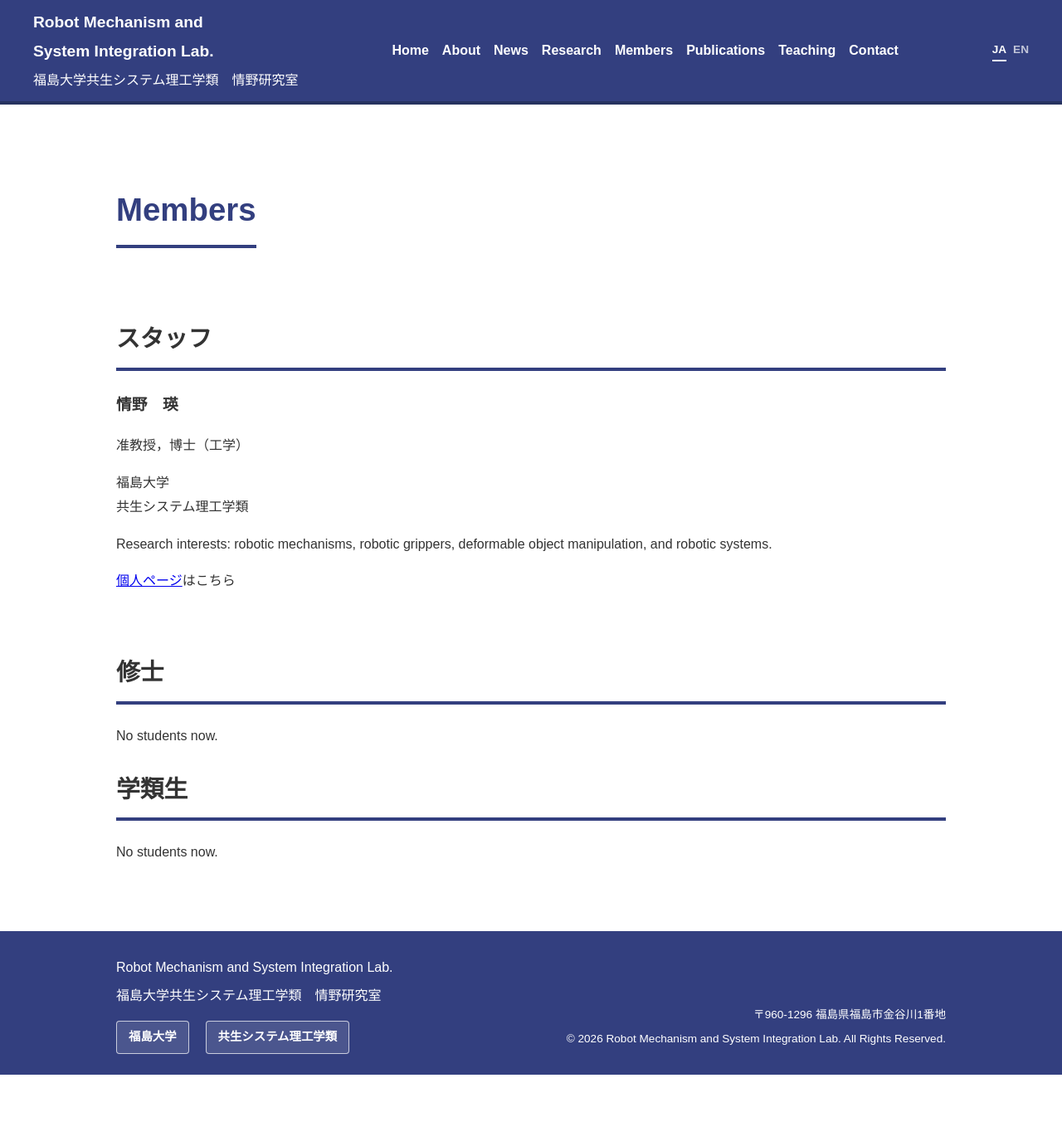
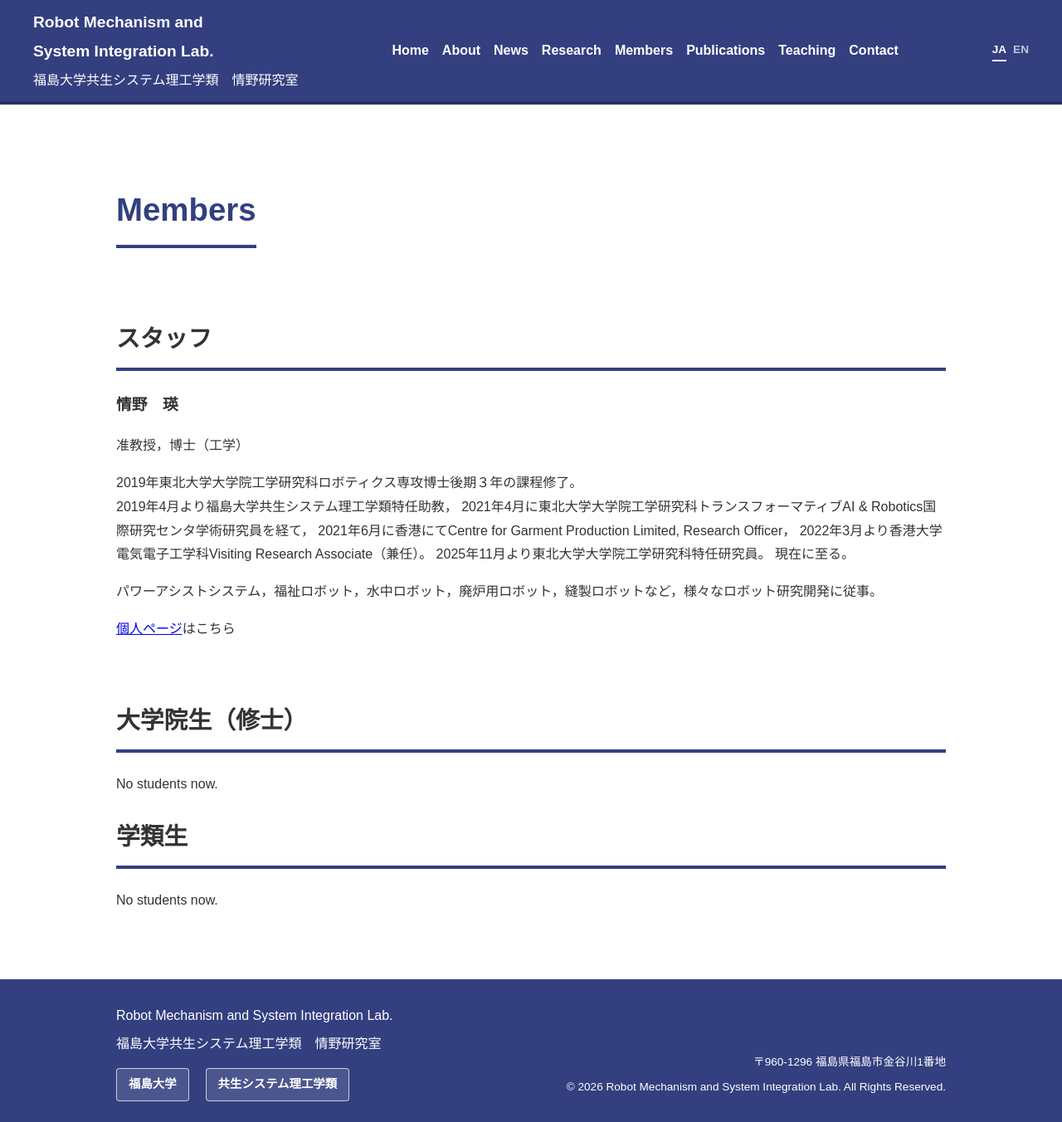
Before and after one commit to rmsi-seino-lab/rmsi-seino-lab.github.io, a Jekyll site: the page built from members.html, in a window 1280 px wide and 1352 px high. Shown: the whole window at 83% size. Built offline with Jekyll 4.4.1, drawn with Linux system fonts in a browser that asks for light colours.

Commit message:
Update website

```diff
--- a/members.html
+++ b/members.html
@@ -29,15 +29,20 @@ lang_url: /en/members.html
           </p>
 
           <p>
-            福島大学<br>
-            共生システム理工学類
+            2019年東北大学大学院工学研究科ロボティクス専攻博士後期３年の課程修了。<br>
+            2019年4月より福島大学共生システム理工学類特任助教，
+            2021年4月に東北大学大学院工学研究科トランスフォーマティブAI & Robotics国際研究センタ学術研究員を経て，
+            2021年6月に香港にてCentre for Garment Production Limited, Research Officer，
+            2022年3月より香港大学電気電子工学科Visiting Research Associate（兼任）。
+            2025年11月より東北大学大学院工学研究科特任研究員。
+            現在に至る。
           </p>
 
           <p>
-            Research interests: robotic mechanisms,
-            robotic grippers, deformable object manipulation,
-            and robotic systems.
+            パワーアシストシステム，福祉ロボット，水中ロボット，廃炉用ロボット，縫製ロボットなど，様々なロボット研究開発に従事。
           </p>
+
+          <p>
             <a href="https://akiraseino.github.io/">個人ページ</a>はこちら
           </p>
         </div>
@@ -47,7 +52,7 @@ lang_url: /en/members.html
     </section>
 
     <section class="members-section">
-      <h2>修士</h2>
+      <h2>大学院生（修士）</h2>
       <p>
         No students now.
       </p>
```
